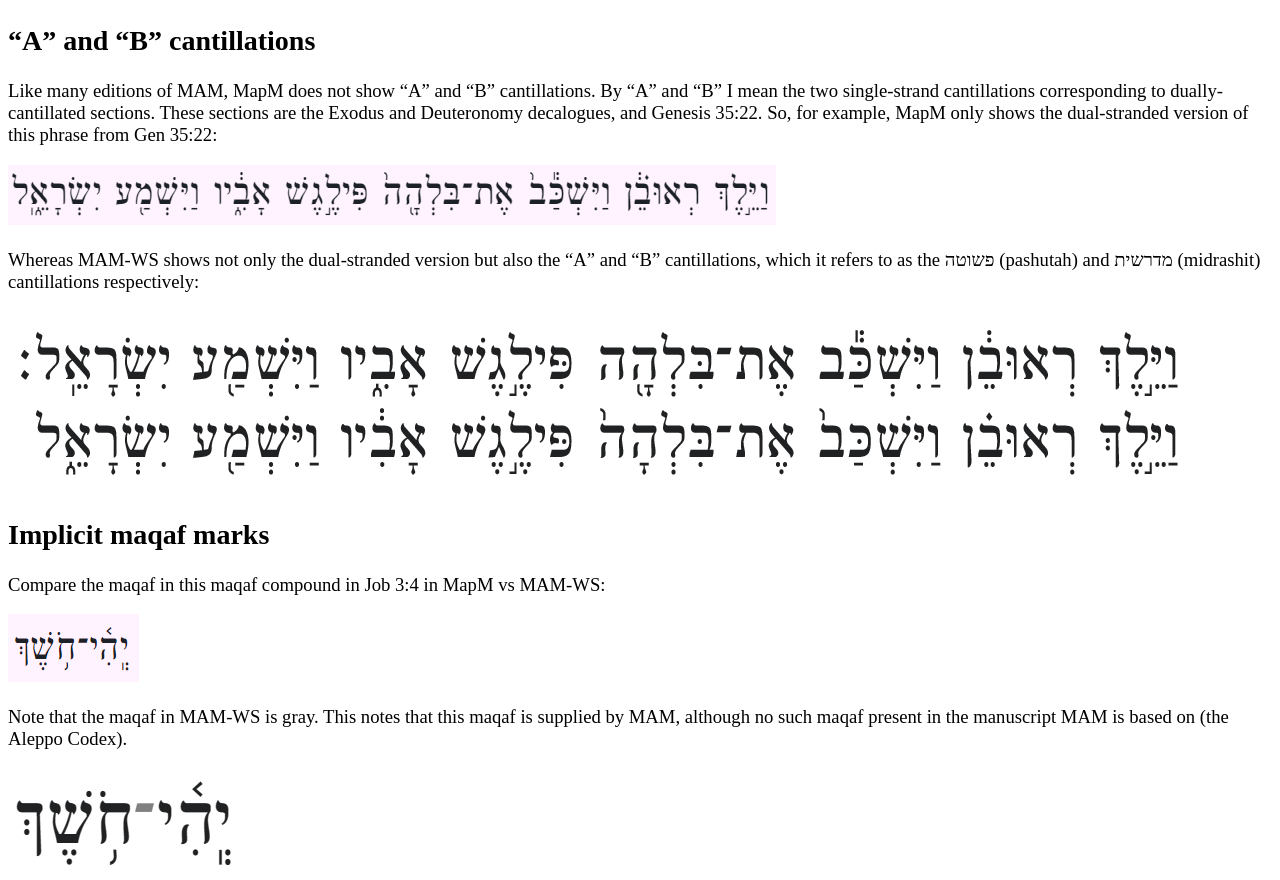
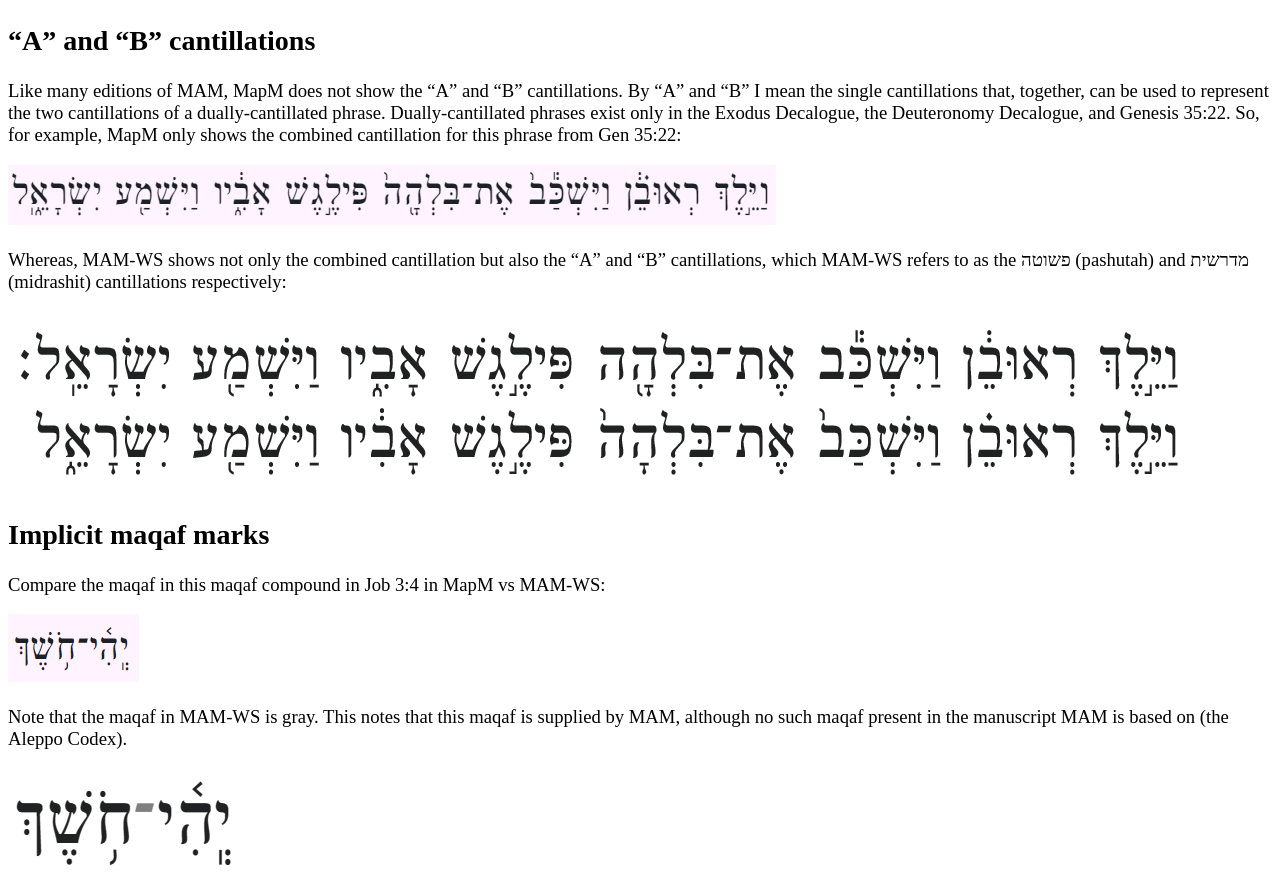
Before and after one commit to bdenckla/MAM-OSIS, a plain HTML site: page docs/index.html in a window 1280 px wide. Shown: the part 8391-9271 px from the top of the page. Drawn offline with Linux system fonts and the light colour scheme.

Commit message:
new dualcant terminology
dual is a concept, combined is one way to represent that concept

```diff
--- a/docs/index.html
+++ b/docs/index.html
@@ -205,10 +205,10 @@
 <br>
 <h2>
 “A” and “B” cantillations</h2>
-<p>Like many editions of MAM, MapM does not show “A” and “B” cantillations. By “A” and “B” I mean the two single-strand cantillations corresponding to dually-cantillated sections. These sections are the Exodus and Deuteronomy decalogues, and Genesis 35:22. So, for example, MapM only shows the dual-stranded version of this phrase from Gen 35:22:</p>
+<p>Like many editions of MAM, MapM does not show the “A” and “B” cantillations. By “A” and “B” I mean the single cantillations that, together, can be used to represent the two cantillations of a dually-cantillated phrase. Dually-cantillated phrases exist only in the Exodus Decalogue, the Deuteronomy Decalogue, and Genesis 35:22. So, for example, MapM only shows the combined cantillation for this phrase from Gen 35:22:</p>
 <img src="png/abcant-absent-OSIS.png"></img>
 <br>
-<p>Whereas MAM-WS shows not only the dual-stranded version but also the “A” and “B” cantillations, which it refers to as the פשוטה (pashutah) and מדרשית (midrashit) cantillations respectively:</p>
+<p>Whereas, MAM-WS shows not only the combined cantillation but also the “A” and “B” cantillations, which MAM-WS refers to as the פשוטה (pashutah) and מדרשית (midrashit) cantillations respectively:</p>
 <img src="png/abcant-present-WS.png"></img>
 <br>
 <h2>
```
